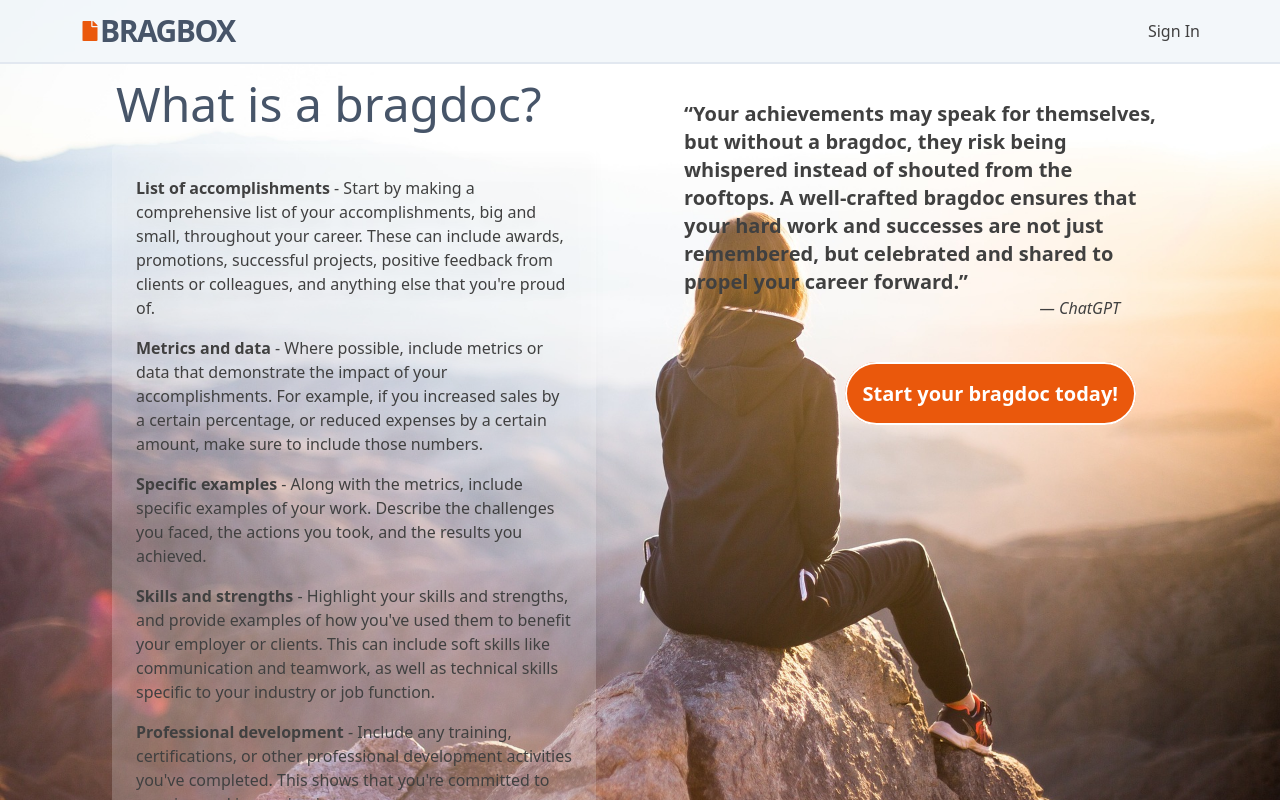
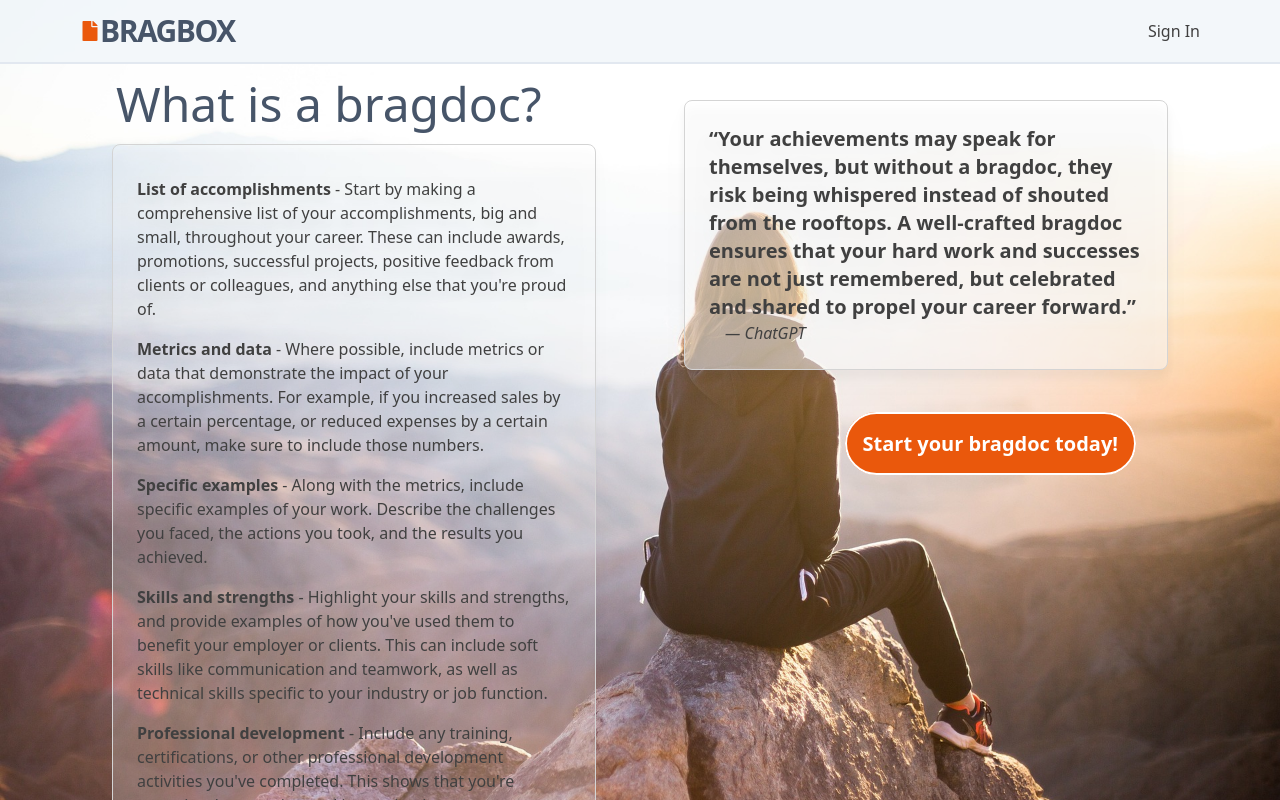
Before and after one commit to talha6663/BragDocumentApplication, a React (Create React App) app in the folder client/: page / in a window 1280 px wide. Built offline with nearby package versions, Linux system fonts and the light colour scheme; no server answers.

Commit message:
Styling update

```diff
--- a/client/src/components/Welcome.js
+++ b/client/src/components/Welcome.js
@@ -14,7 +14,7 @@ const Welcome = () => {
 				<div className="flex justtify-content-center mx-28 text-neutral-700">
 					<div className="w-1/2 mr-12 mt-20">
 						<h1 className="mb-4 pl-1 text-5xl text-slate-600">What is a bragdoc?</h1>
-						<ul className="bg-white bg-opacity-20 drop-shadow-xl p-6 rounded-md">
+						<ul className="bg-white bg-opacity-20 drop-shadow-xl p-6 rounded-lg border-[1px] border-neutral-300">
 							<li className="py-2">
 								<strong>List of accomplishments</strong> - Start by making a comprehensive list of your accomplishments, big and small, throughout your career. These can include awards, promotions, successful projects, positive feedback from clients
 								or colleagues, and anything else that you're proud of.
@@ -39,12 +39,12 @@ const Welcome = () => {
 						</ul>
 					</div>
 					<div className="w-1/2 ml-10 mt-20">
-						<blockquote className="my-5">
+						<blockquote className="my-5 bg-white bg-opacity-50 drop-shadow-xl p-6 rounded-lg border-[1px] border-neutral-300">
 							<q className="font-semibold text-xl">
 								Your achievements may speak for themselves, but without a bragdoc, they risk being whispered instead of shouted from the rooftops. A well-crafted bragdoc ensures that your hard work and successes are not just remembered, but
 								celebrated and shared to propel your career forward.
 							</q>
-							<figcaption className="text-right mr-12">
+							<figcaption className="ml-4">
 								<cite>&mdash; ChatGPT</cite>
 							</figcaption>
 						</blockquote>
```
